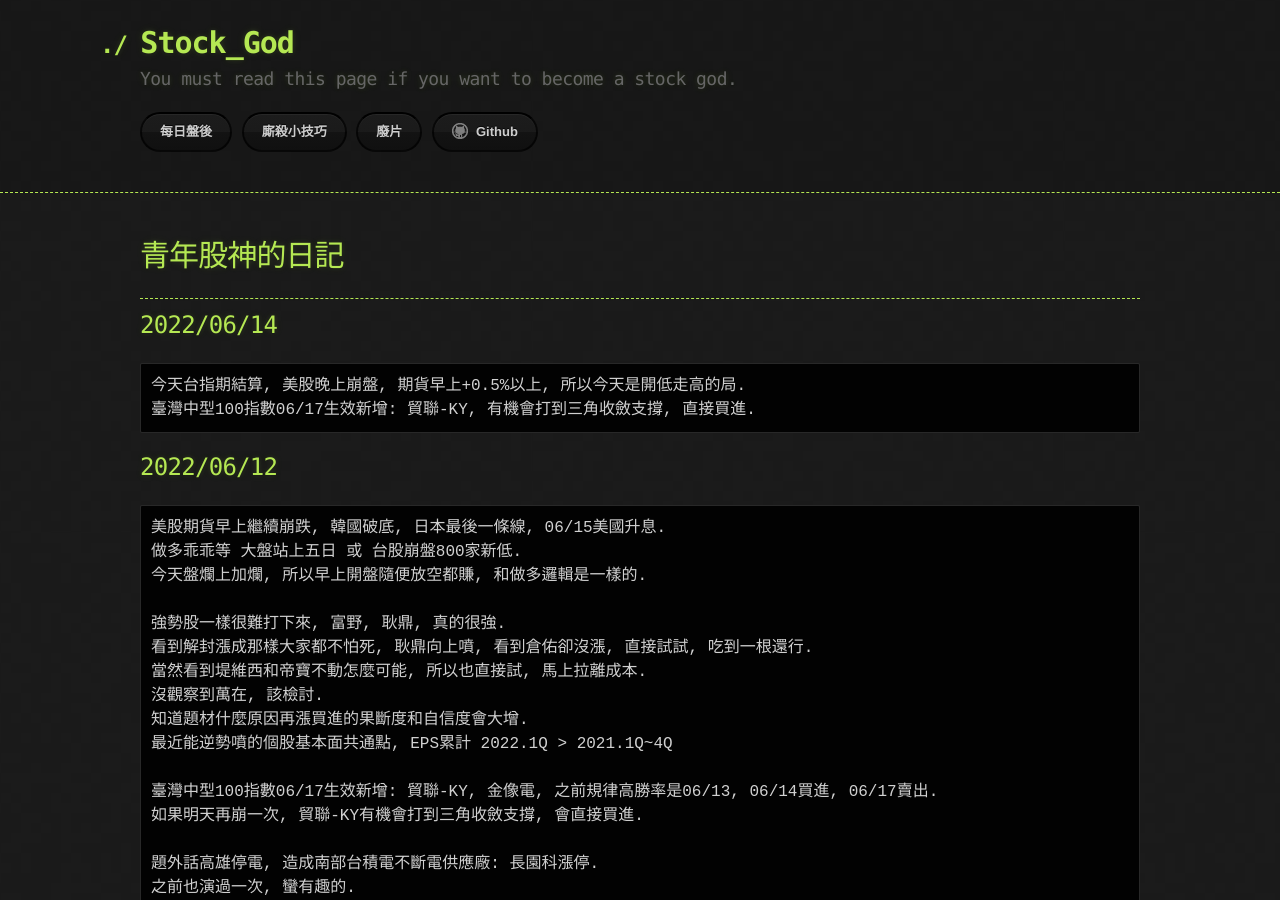
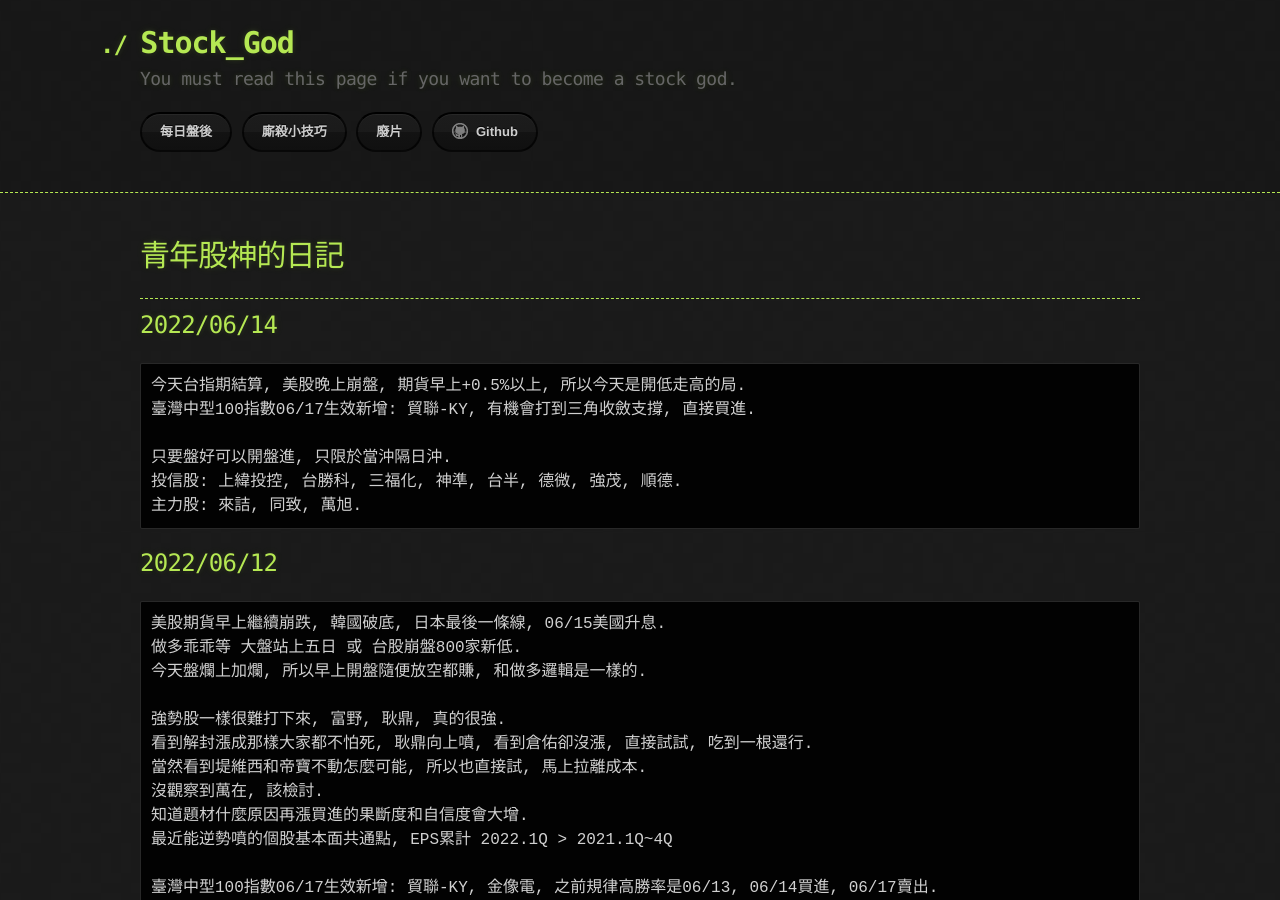
Before and after one commit to lepg5487/Stock_God, a Jekyll site: the page built from index.md, in a window 1280 px wide and 900 px high. Built offline with Jekyll 4.4.1, drawn with Linux system fonts in a browser that asks for light colours; our own code applies the rules of GitHub Pages for plain Markdown files.

Commit message:
Update index.md

````diff
--- a/index.md
+++ b/index.md
@@ -10,6 +10,10 @@ layout: testlayouts
 ```
 今天台指期結算, 美股晚上崩盤, 期貨早上+0.5%以上, 所以今天是開低走高的局.
 臺灣中型100指數06/17生效新增: 貿聯-KY, 有機會打到三角收斂支撐, 直接買進.
+
+只要盤好可以開盤進, 只限於當沖隔日沖.
+投信股: 上緯投控, 台勝科, 三福化, 神準, 台半, 德微, 強茂, 順德.
+主力股: 來詰, 同致, 萬旭.
 ```
 
 ## 2022/06/12
````
